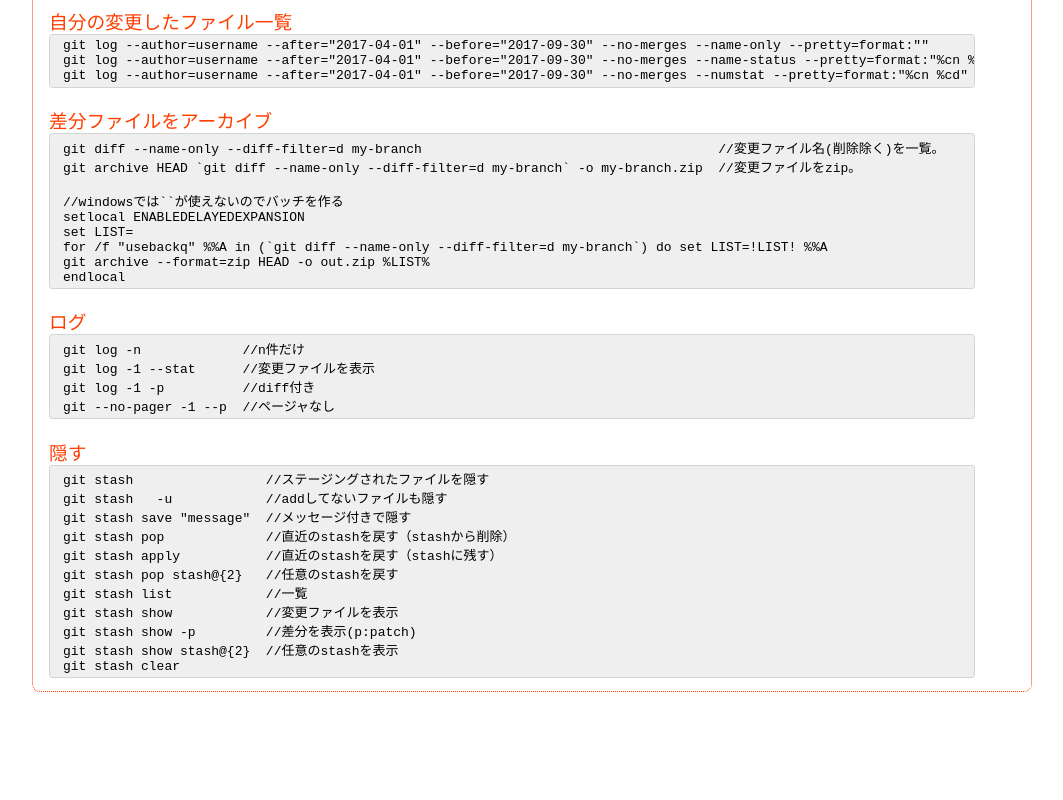
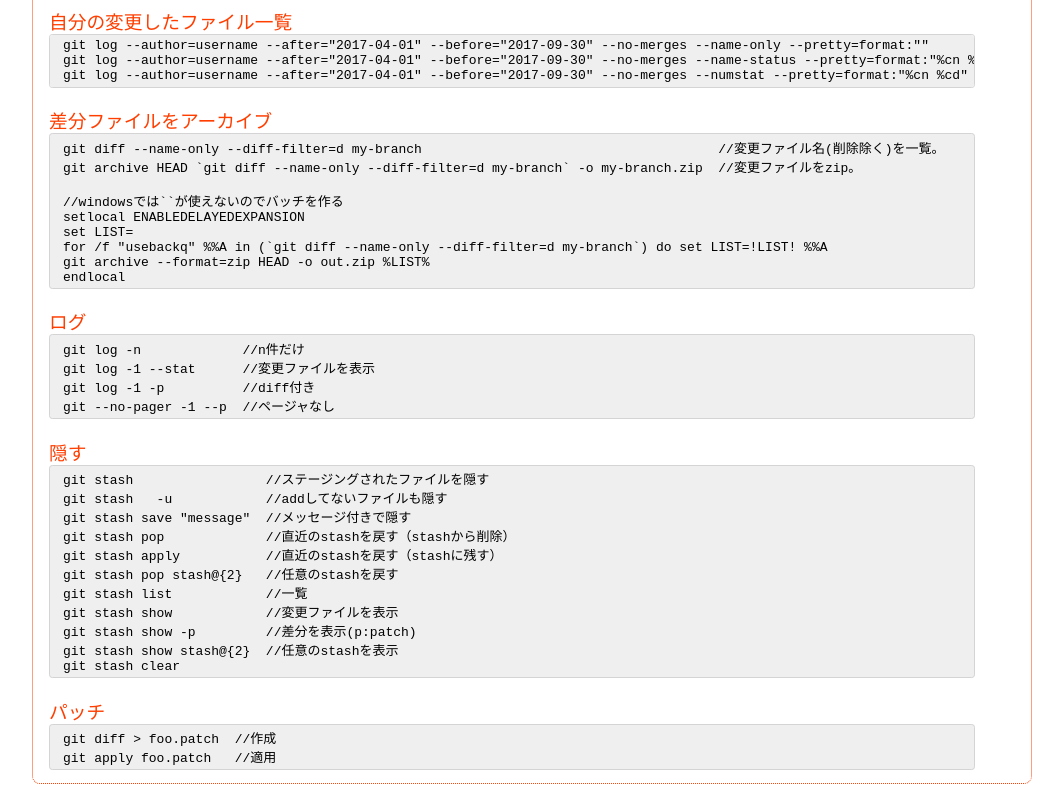
Before and after one commit to morimoto-hiroshi/pages, a plain HTML site: page docs/index.html in a window 1280 px wide. Shown: the part 1864-2664 px from the top of the page, without its empty margins (108-1171 px from the left). Before the commit the page ends 2572 px from the top, so only its background shows below. Drawn offline with Linux system fonts and the light colour scheme.

Commit message:
patch追記

```diff
--- a/docs/index.html
+++ b/docs/index.html
@@ -167,6 +167,12 @@
                 git stash show stash@{2}  //任意のstashを表示
                 git stash clear
             </blockquote>
+
+            <h3>パッチ</h3>
+            <blockquote>
+                git diff > foo.patch  //作成
+                git apply foo.patch   //適用
+            </blockquote>
         </section>
     </body>
 </html>
```
